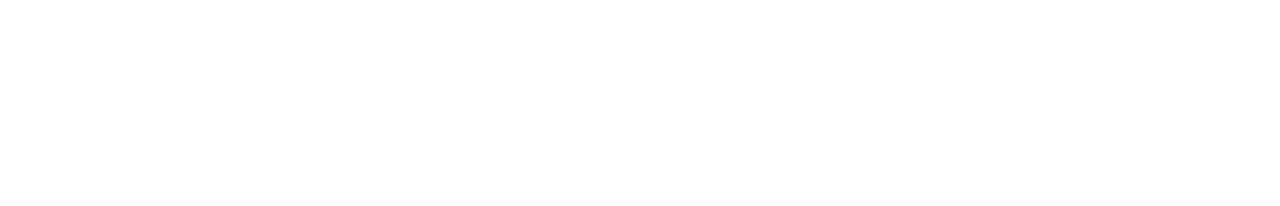
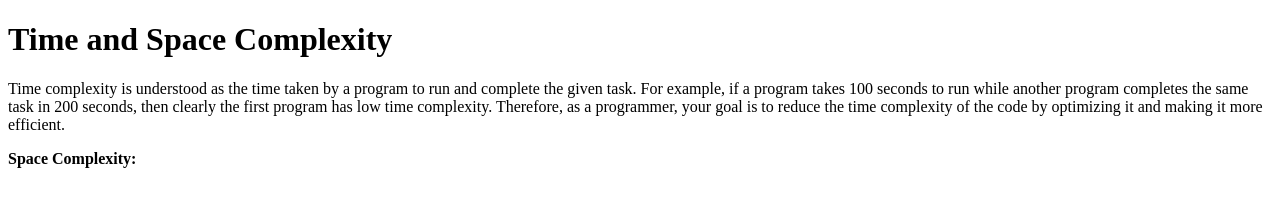
Before and after one commit to acciojob/time-and-space-complexity-Saptarshi1997, a website: page main.html in a window 1280 px wide. Drawn offline with Linux system fonts and the light colour scheme.

Commit message:
created a submission

```diff
--- a/main.html
+++ b/main.html
@@ -8,6 +8,19 @@
 
 <body>
 	<!-- the entire body must be written by student -->
+	<h1>Time and Space Complexity</h1>
+	<p>Time complexity is understood as the time taken by a program to run and complete the
+	given task. For example, if a program takes 100 seconds to run while another program completes
+	the same task in 200 seconds, then clearly the first program has low time complexity. Therefore,
+	as a programmer, your goal is to reduce the time complexity of the code by optimizing it and
+	making it more efficient.</p>
+
+	<p><b>Space Complexity:</b Space complexity is related to the amount of memory occupied by a
+	program. In simple terms, any program’s space complexity is calculated by the total amount of
+	space it occupies in the computer’s memory. So when we calculate space complexity, we take
+	into account all the inputs of the program as well as the auxiliary space used. For example,
+	if a program takes an array of size n as input, the space complexity of the program becomes
+	O(n).</p>
     <script type="text/javascript" src="./script.js">
 </script>
 
```
